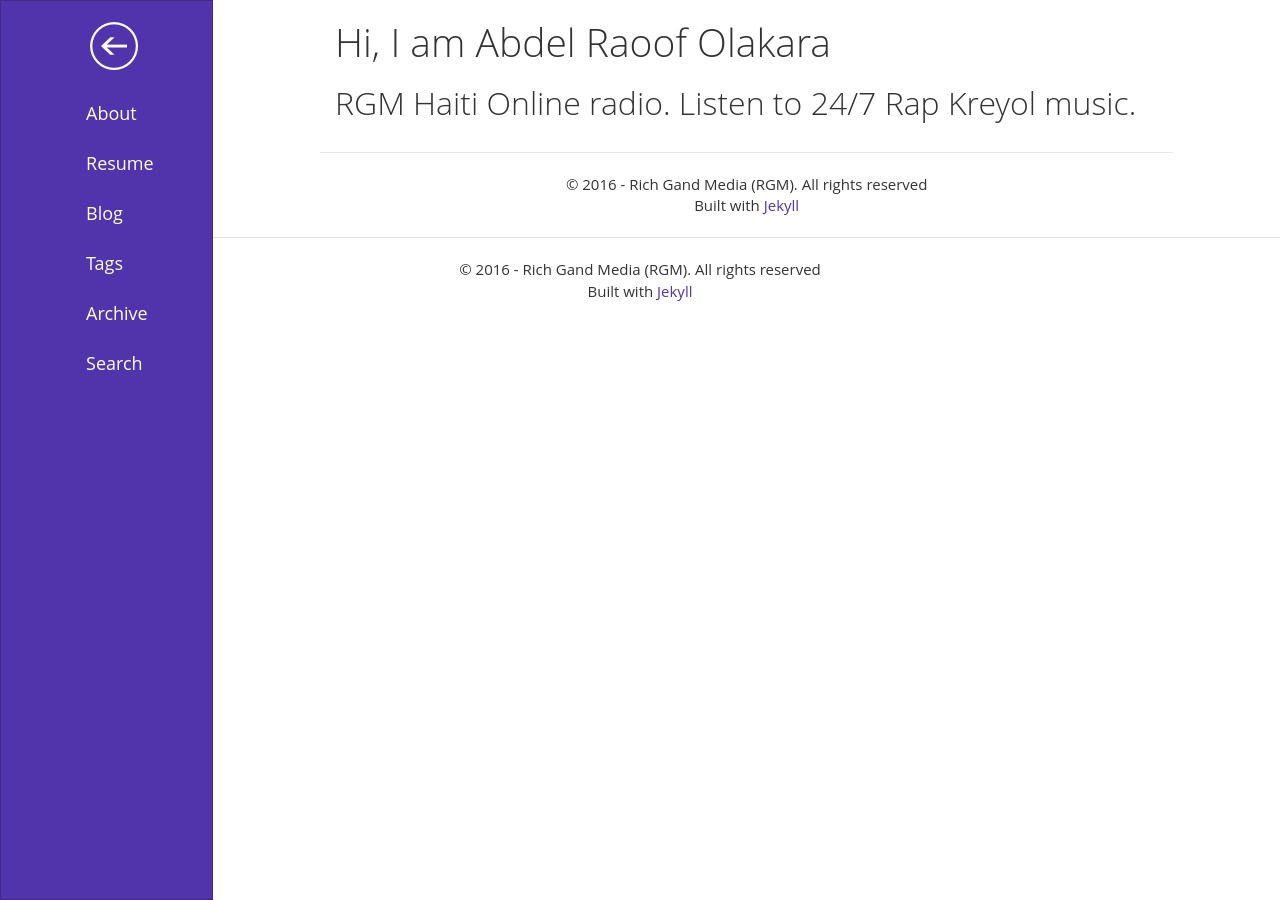
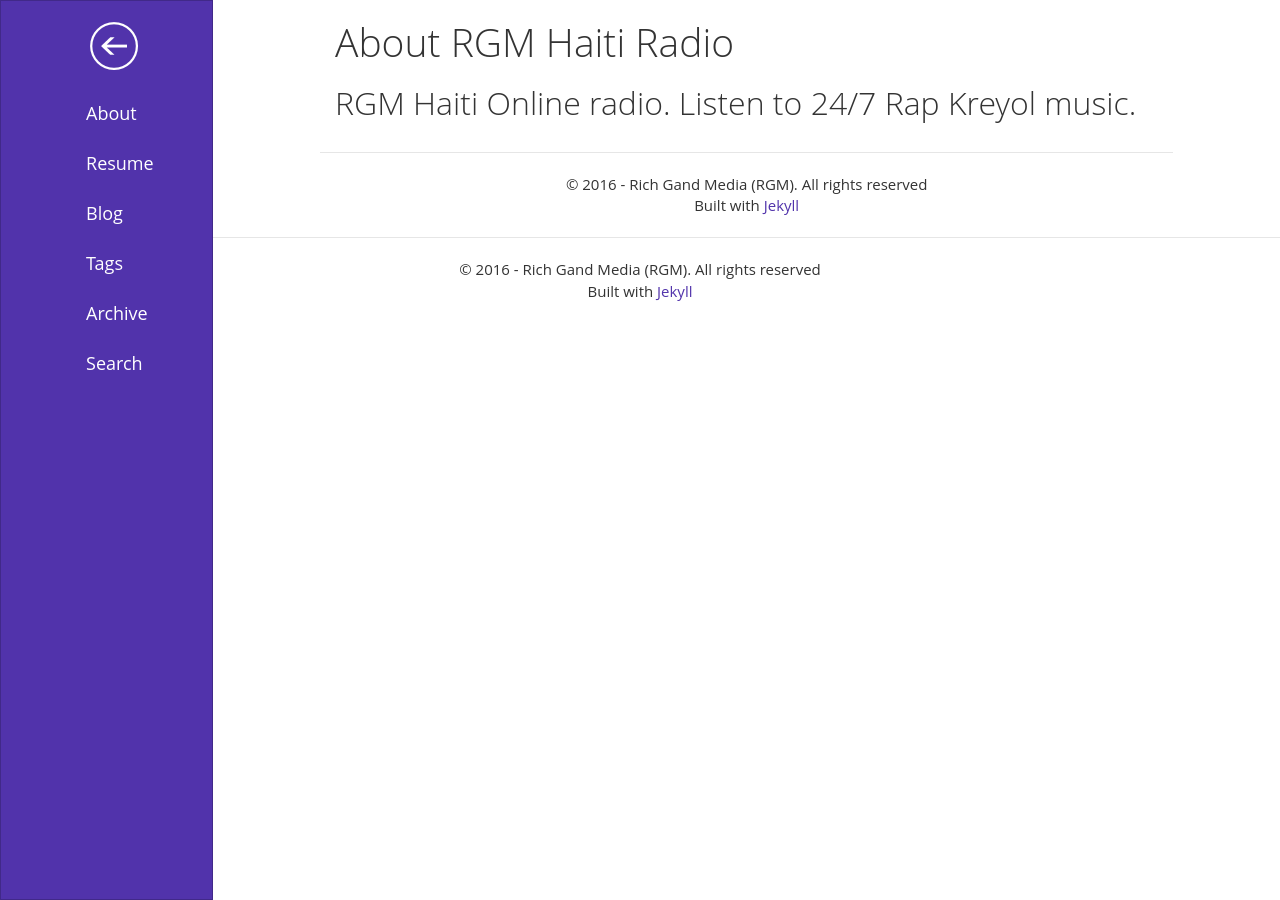
Before and after one commit to rgmhaiti/rgmhaiti.github.io, a Jekyll site: the page built from about/index.md, in a window 1280 px wide. Built offline with Jekyll 4.4.1, drawn with Linux system fonts in a browser that asks for light colours.

Commit message:
update about description

```diff
--- a/about/index.md
+++ b/about/index.md
@@ -1,7 +1,7 @@
 ---
 layout: page
-title: Hi, I am Abdel Raoof Olakara
-description: About Me page of Abdel Raoof
+title: About RGM Haiti Radio
+description: RGM Haiti is a 24/7 online Rap Creole radio
 theme: purple
 ---
 
```
